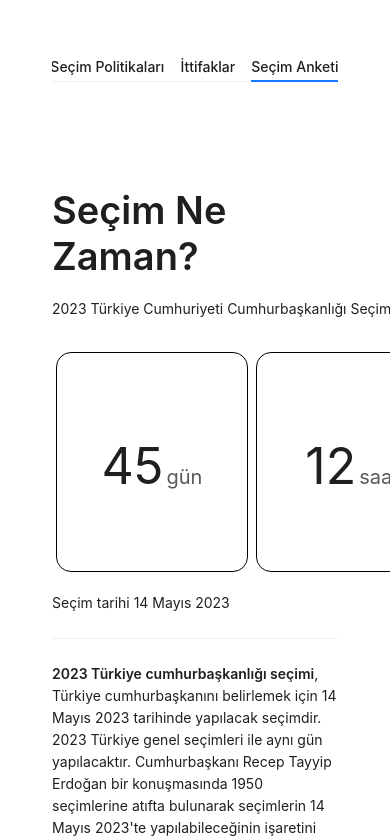
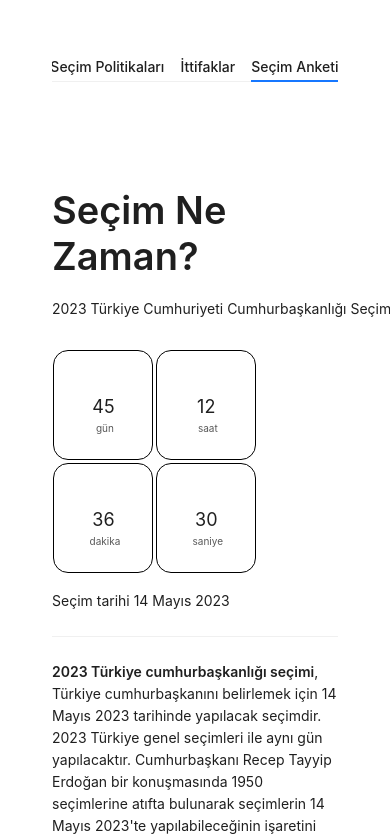
Before and after one commit to ardaorkin/secimenekadarkaldi, a React (Vite) app: page / in a window 390 px wide. Shown: the top 840 px of the page. Built offline with nearby package versions, Linux system fonts and the light colour scheme.

Commit message:
responsive counter

```diff
--- a/src/App.css
+++ b/src/App.css
@@ -48,3 +48,15 @@
   flex-direction: column;
   justify-content: center;
 }
+
+@media only screen and (max-width: 600px) {
+  .remaining {
+    width: 100px;
+    height: 110px;
+    font-size: 18px;
+  }
+  .type {
+    font-size: 10px;
+    display: block;
+  }
+}
--- a/src/containers/Counter.tsx
+++ b/src/containers/Counter.tsx
@@ -30,7 +30,7 @@
       <Typography.Text style={{ textAlign: "start", display: "inline-block", marginBottom: "2em", minWidth: "100vh" }}>
         2023 Türkiye Cumhuriyeti Cumhurbaşkanlığı Seçimleri'ne kalan süre...
       </Typography.Text>
-      <div style={{ display: "flex", flexDirection: "row", marginBottom: "1em" }}>
+      <div style={{ display: "flex", flexDirection: "row", marginBottom: "1em", flexWrap: "wrap", width: "100%" }}>
         {Object.entries(remainings).map(([key, value], idx) => (
           <Card className="remaining" key={idx}>
             <p>
```
